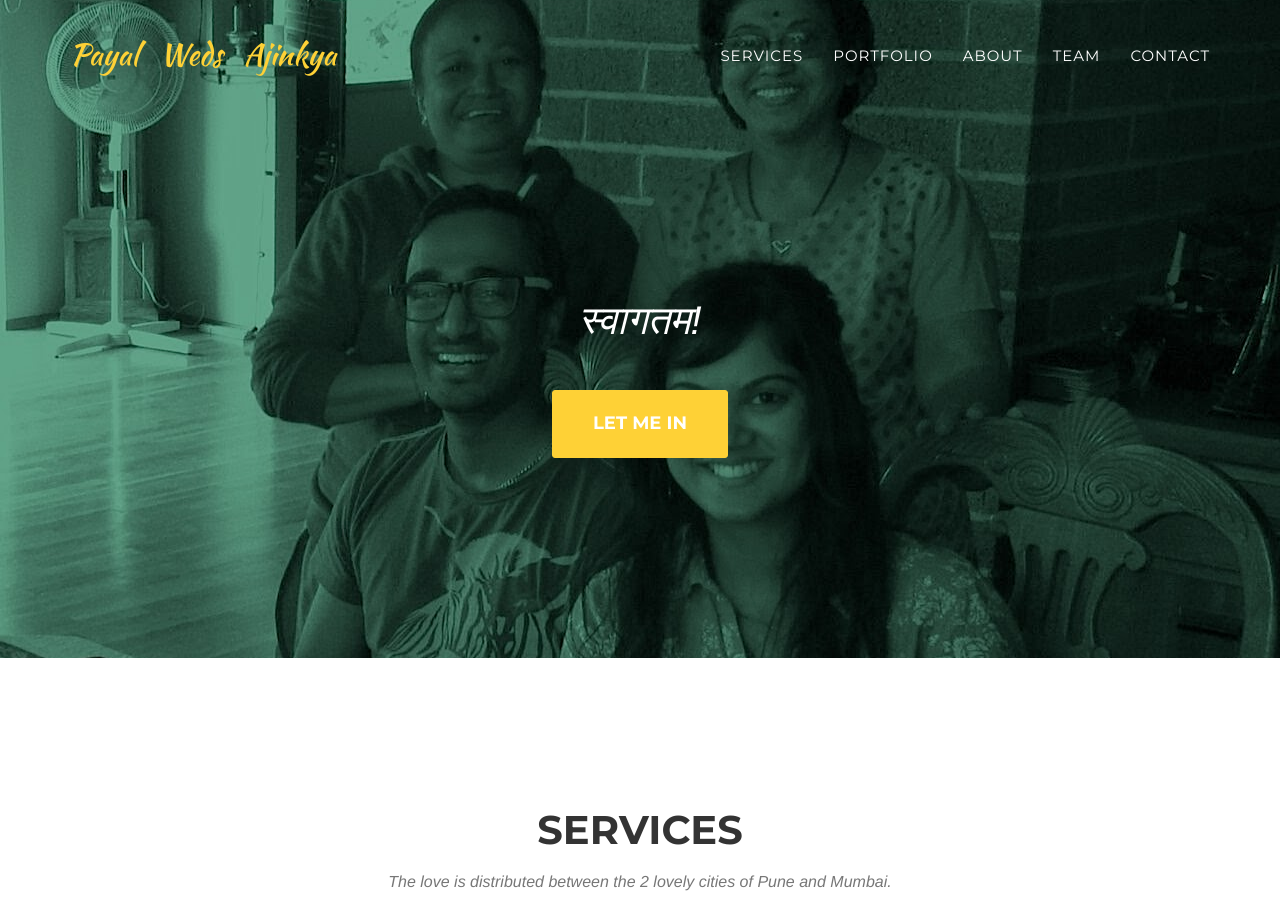
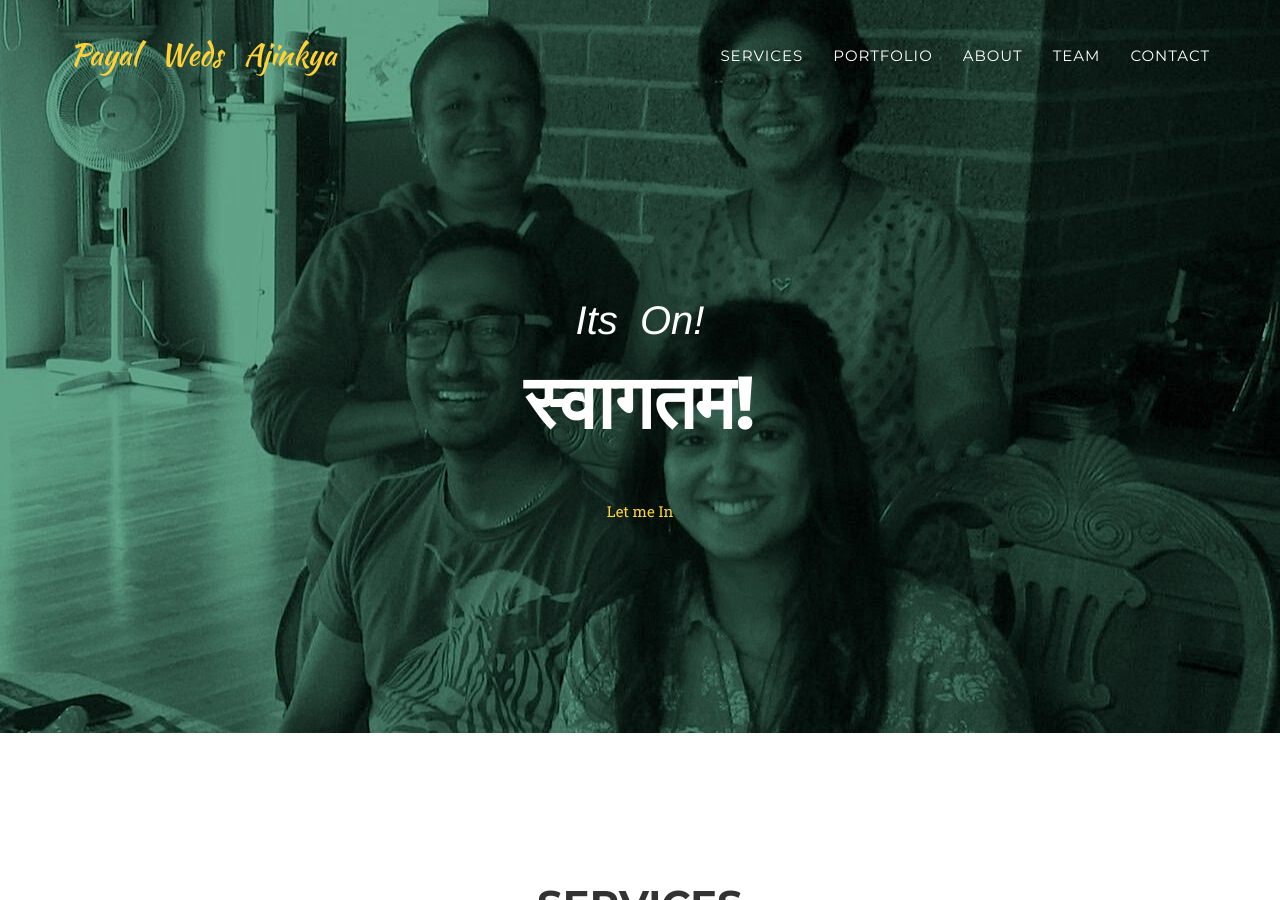
Before and after one commit to ajkl/wedding-invite, a Jekyll site: the page built from index.html, in a window 1280 px wide and 900 px high. Built offline with Jekyll 4.4.1, drawn with Linux system fonts in a browser that asks for light colours; some web fonts are replaced.

Commit message:
Update header.html

```diff
--- a/_includes/header.html
+++ b/_includes/header.html
@@ -44,9 +44,9 @@
     <header>
         <div class="container">
             <div class="intro-text">
-                <div class="intro-lead-in">स्वागतम!</div>
-                <div class="intro-heading"> </div>
-                <a href="#services" class="page-scroll btn btn-xl">Let me In</a>
+                <div class="intro-lead-in">Its&nbsp;&nbsp;On!</div>
+                <div class="intro-heading">स्वागतम!</div>
+                <a href="#services" class="page-scroll btn">Let me In</a>
             </div>
         </div>
     </header>
```
